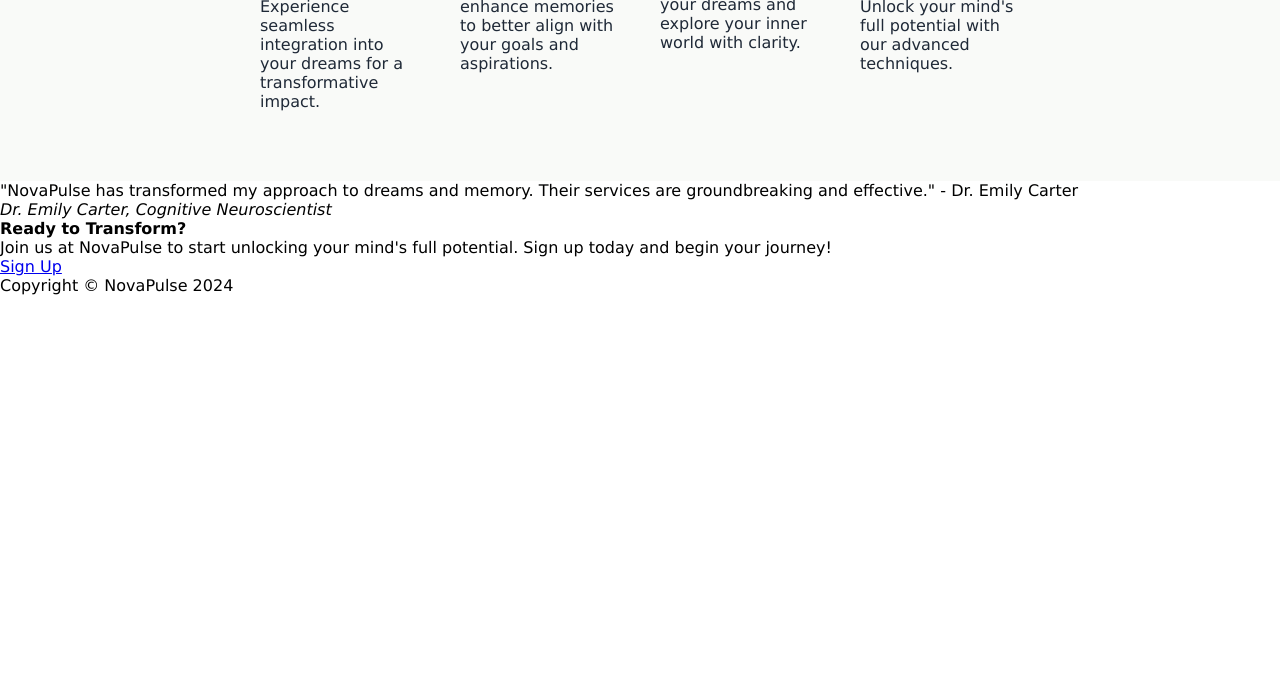
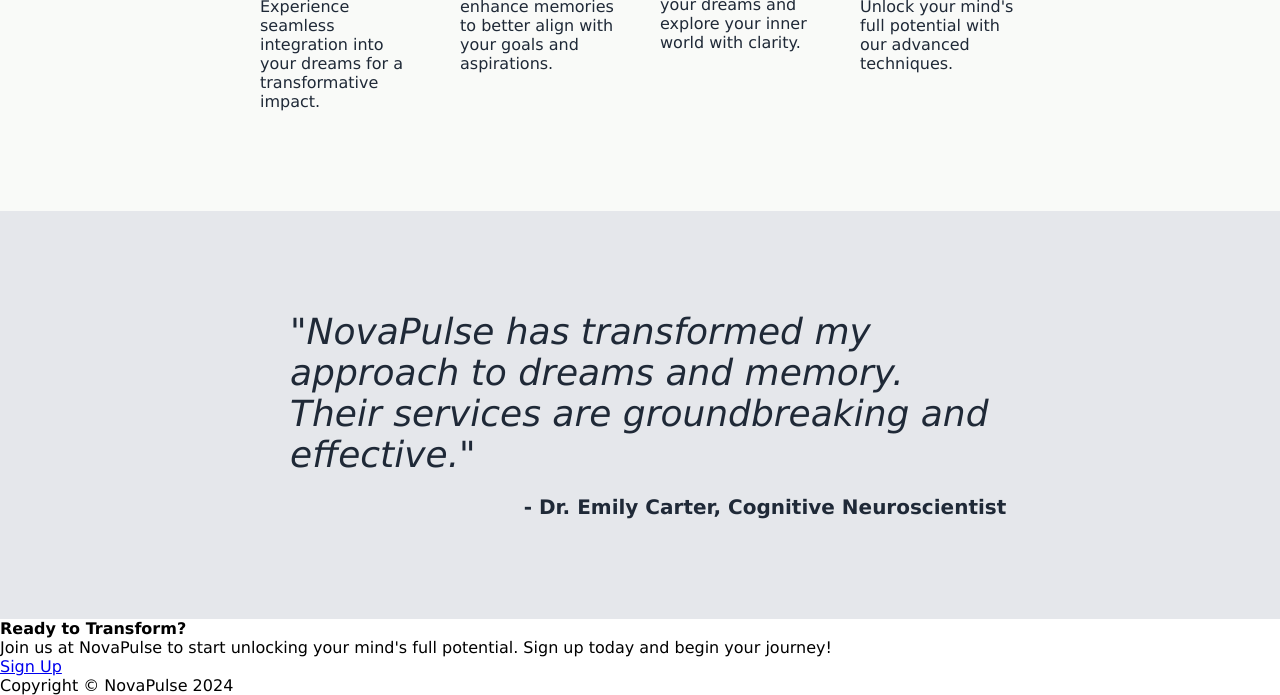
Before and after one commit to learningtaia/TOP-Project-Landing-Page, a plain HTML site: page index.html in a window 1280 px wide. Shown: the part 1144-1839 px from the top of the page. Before the commit the page ends 1439 px from the top, so only its background shows below. Drawn offline with Linux system fonts and the light colour scheme.

Commit message:
add styling to testimonial section

```diff
--- a/index.html
+++ b/index.html
@@ -53,11 +53,8 @@
         </div>
       </section>
       <section class="testimonial">
-        <div>
-          <blockquote>"NovaPulse has transformed my approach to dreams and memory. Their services are groundbreaking and effective." - Dr. Emily Carter</blockquote>
-          <cite>Dr. Emily Carter, Cognitive Neuroscientist</cite>
-          </cite>
-        </div>
+          <blockquote>"NovaPulse has transformed my approach to dreams and memory. Their services are groundbreaking and effective."</blockquote>
+          <cite>- Dr. Emily Carter, Cognitive Neuroscientist</cite>
       </section>
       <section>
         <div>
--- a/style.css
+++ b/style.css
@@ -120,13 +120,14 @@ nav {
 
 .services ul {
   display: flex;
-  flex-direction: row;
+  flex-flow: row wrap;
   justify-content: space-around;
 }
 
 .services li {
   width: 200px;
   padding: 20px;
+  padding-bottom: 50px;
 }
 
 .more-info h2 {
@@ -151,6 +152,36 @@ nav {
   width: 98px;
 }
 
+/* more-info-section end */
 
+/* testimonial section start */
 
-/* more-info-section end */
+.testimonial {
+  background-color: #e5e7eb;
+  font-size: 36px;
+  color: #1F2937;
+  display: flex;
+  flex-direction: column;
+  justify-content: center;
+  align-items: center;
+}
+
+blockquote {
+  width: 900px;
+  padding: 100px 100px 0 100px;
+  font-weight: lighter;
+  font-style: italic;
+  flex-wrap: wrap;
+}
+
+cite {
+  font-weight: 900;
+  font-style: normal;
+  flex-wrap: wrap;
+  font-size: 20px;
+  padding: 20px 0 100px 0;
+  margin-left: 250px;
+
+}
+
+/* testimonial section end */
```
